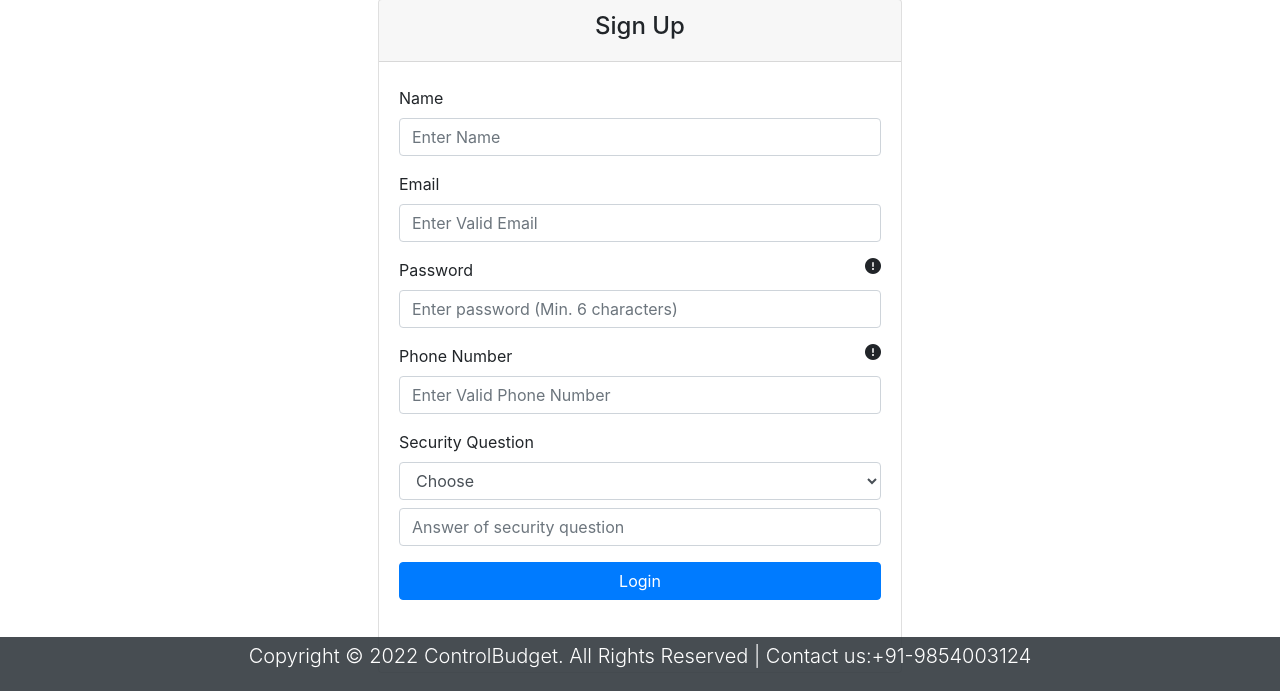
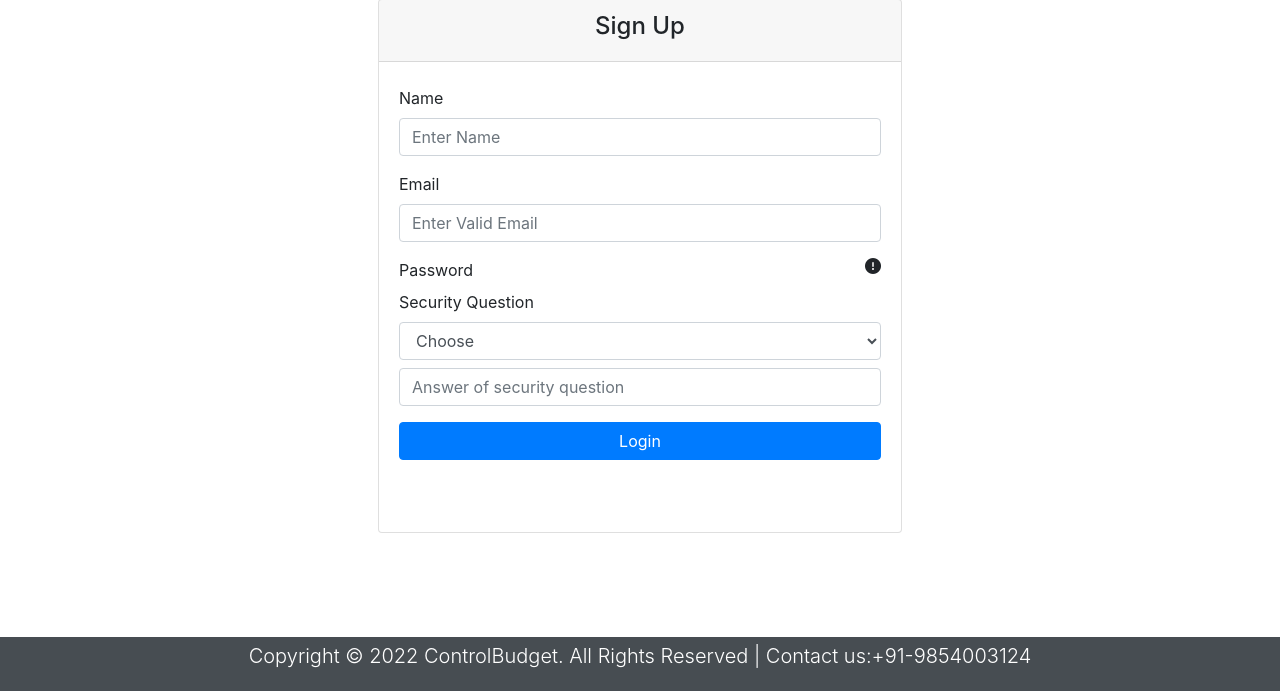
Before and after one commit to VersatileVats/Control-Budget, a PHP site: page /signup.php in a window 1280 px wide. Shown: the part 109-800 px from the top of the page. Run offline with PHP 8.4, Linux system fonts and the light colour scheme; some libraries are stand-ins or nearby versions.

Commit message:
Update signup.php

```diff
--- a/signup.php
+++ b/signup.php
@@ -51,23 +51,6 @@
                                             title = "<p>Pwd must contain at least <b> one letter, one number, one special character </b> and must be of minimum 06 characters.</p>"
                                         ></i>
                                     </div>
-                                    <input type="password" name="password" class="form-control" placeholder="Enter password (Min. 6 characters)" required>
-                                </div>
-                                <div class="form-group">
-                                    <div class="d-flex justify-content-between row-hl">
-                                        <label for="number">Phone Number</label>
-                                        <!-- Samll info tag to tell the user what exactly the phone_number must follow -->
-                                        <i
-                                            id="tool"
-                                            class="fa fa-exclamation-circle"
-                                            data-toggle = "tooltip"
-                                            data-placement = "right"
-                                            data-html = "true"
-                                            title = "<p>Phone Number must have 10 digits and should start with <b> either 7,8,9 </b>. </p>"
-                                        ></i>
-                                    </div>
-                                    <input type="text" name="phone" class="form-control" placeholder="Enter Valid Phone Number" required>
-                                </div>
                                 <div class="form-group">
                                     <label for="question">Security Question</label>
                                     <select name="question" class="form-control">
```
